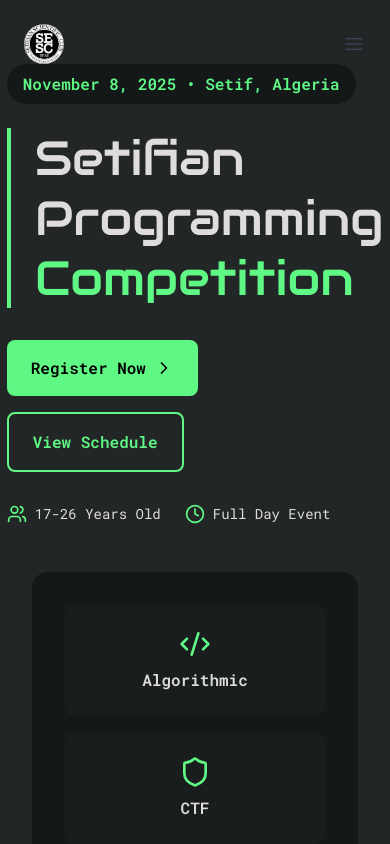
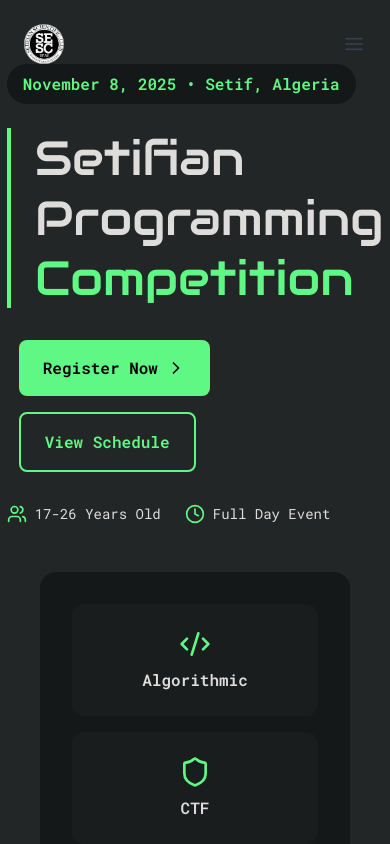
Before and after one commit to soundousbenziadi/codeSet, a React (Vite) app: page / in a window 390 px wide. Shown: the top 844 px of the page. Built offline with nearby package versions, Linux system fonts and the light colour scheme; a web font is replaced by a local one.

Commit message:
fix hero section

```diff
--- a/src/pages/Home.jsx
+++ b/src/pages/Home.jsx
@@ -127,7 +127,7 @@ const Home = () => {
             }}>
 
             {/* Hero Section */}
-            <section className="relative pb-14 pt-16 px-8 md:pt-25 md:pb-15 md:px-15 space-y-6 overflow-hidden">
+            <section className="relative pb-14 pt-16 px-10 md:pt-25 md:pb-15 md:px-15 space-y-6 overflow-hidden">
 
                 <div>
                     <div className="flex flex-col md:flex-row gap-12 items-center">
@@ -162,7 +162,7 @@ const Home = () => {
                                 whileInView={{ opacity: 1, y: 0 }}
                                 viewport={{ once: true, amount: 0.5 }}
                                 transition={{ duration: 0.8, delay: 0.6 }}
-                                className="flex flex-wrap gap-4"
+                                className="flex flex-wrap gap-4 px-3"
                             >
                                 <motion.button
                                     whileHover={{ scale: 1.05 }}
```
